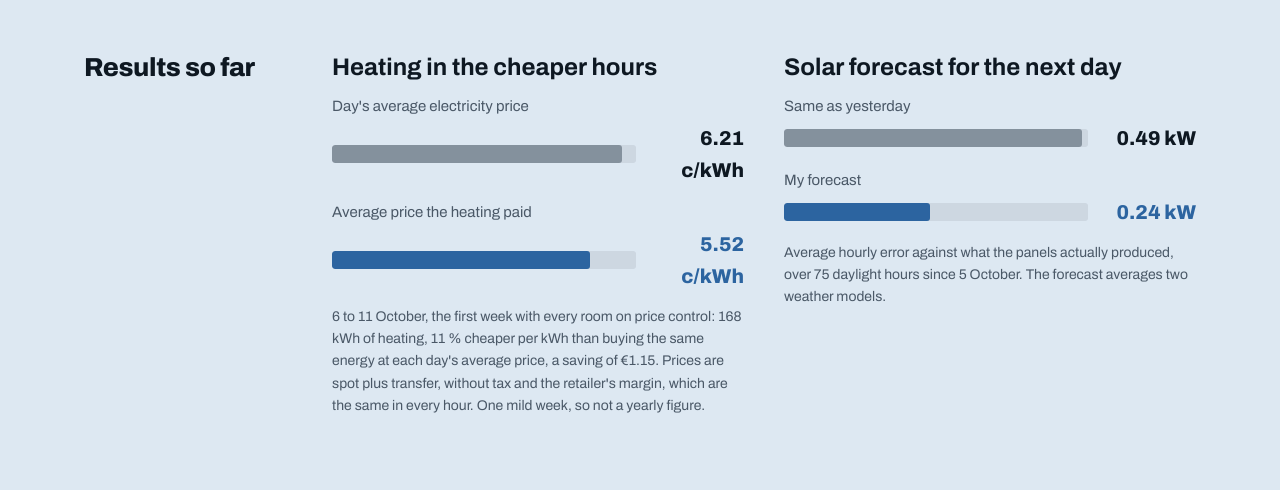
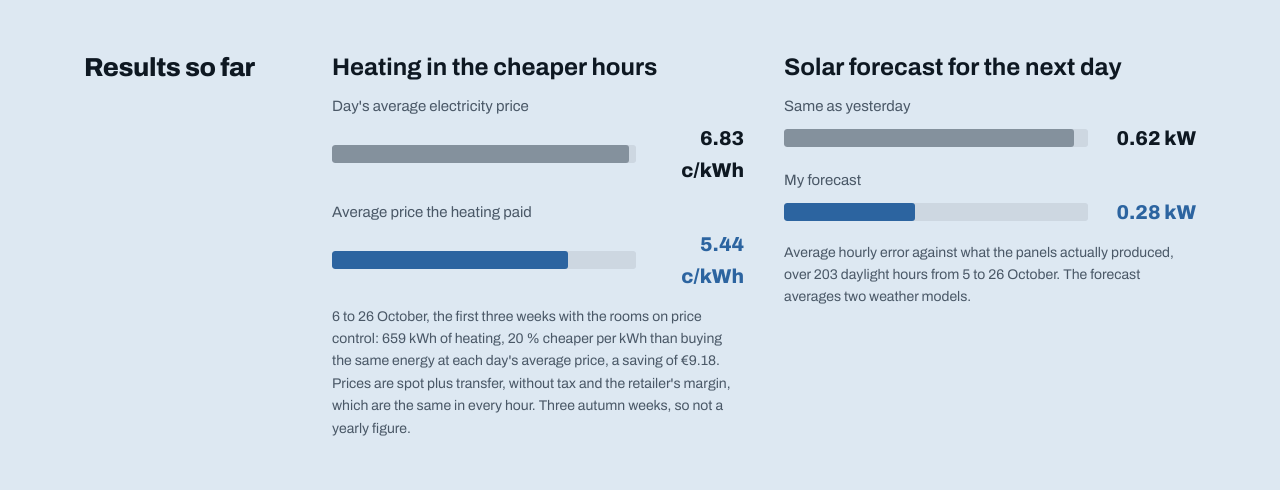
Before and after one commit to markusmuilu/Portfolio, a React (Create React App) app: page /home_heating in a window 1280 px wide. Shown: the part 960-1450 px from the top of the page. Built offline with nearby package versions, Linux system fonts and the light colour scheme; no server answers.

Commit message:
Heating numbers through 26 Oct: 20 % below the day's average price over three weeks, solar forecast 0.28 vs 0.62 kW over 203 daylight hours

```diff
--- a/src/pages/Home.js
+++ b/src/pages/Home.js
@@ -87,13 +87,13 @@ export default function Home() {
           <Link to="/home_heating" className="pb-visual chart" aria-label="Building automation bridge">
             <CompareBars
               rows={[
-                { label: "Day's average electricity price", value: 6.21 },
-                { label: "Average price the heating paid", value: 5.52, strong: true },
+                { label: "Day's average electricity price", value: 6.83 },
+                { label: "Average price the heating paid", value: 5.44, strong: true },
               ]}
-              max={6.5}
+              max={7}
               format={(v) => `${v.toFixed(2)} c`}
             />
-            <span className="pb-cap">Cents per kWh, 6 to 11 October, all rooms on price control</span>
+            <span className="pb-cap">Cents per kWh, 6 to 26 October, rooms on price control</span>
           </Link>
           <div className="pb-text">
             <h3>
@@ -106,7 +106,7 @@ export default function Home() {
             </p>
             <ul className="pb-stats">
               <li><b>24</b>heating zones back under control</li>
-              <li><b>11%</b>less per kWh than the day's average price, in the first full week</li>
+              <li><b>20%</b>less per kWh than the day's average price, over the first three weeks</li>
               <li><b>2x</b>more accurate solar forecast than "same as yesterday"</li>
             </ul>
             <Link to="/home_heating" className="pb-more">See the build</Link>
--- a/src/pages/HomeHeating.js
+++ b/src/pages/HomeHeating.js
@@ -60,24 +60,24 @@ export default function HomeHeating() {
             <h3 className="row-title">Heating in the cheaper hours</h3>
             <CompareBars
               rows={[
-                { label: "Day's average electricity price", value: 6.21 },
-                { label: "Average price the heating paid", value: 5.52, strong: true },
+                { label: "Day's average electricity price", value: 6.83 },
+                { label: "Average price the heating paid", value: 5.44, strong: true },
               ]}
-              max={6.5}
+              max={7}
               format={(v) => `${v.toFixed(2)} c/kWh`}
-              caption="6 to 11 October, the first week with every room on price control: 168 kWh of heating, 11 % cheaper per kWh than buying the same energy at each day's average price, a saving of €1.15. Prices are spot plus transfer, without tax and the retailer's margin, which are the same in every hour. One mild week, so not a yearly figure."
+              caption="6 to 26 October, the first three weeks with the rooms on price control: 659 kWh of heating, 20 % cheaper per kWh than buying the same energy at each day's average price, a saving of €9.18. Prices are spot plus transfer, without tax and the retailer's margin, which are the same in every hour. Three autumn weeks, so not a yearly figure."
             />
           </div>
           <div>
             <h3 className="row-title">Solar forecast for the next day</h3>
             <CompareBars
               rows={[
-                { label: "Same as yesterday", value: 0.49 },
-                { label: "My forecast", value: 0.24, strong: true },
+                { label: "Same as yesterday", value: 0.62 },
+                { label: "My forecast", value: 0.28, strong: true },
               ]}
-              max={0.5}
+              max={0.65}
               format={(v) => `${v.toFixed(2)} kW`}
-              caption="Average hourly error against what the panels actually produced, over 75 daylight hours since 5 October. The forecast averages two weather models."
+              caption="Average hourly error against what the panels actually produced, over 203 daylight hours from 5 to 26 October. The forecast averages two weather models."
             />
           </div>
         </div>
```
